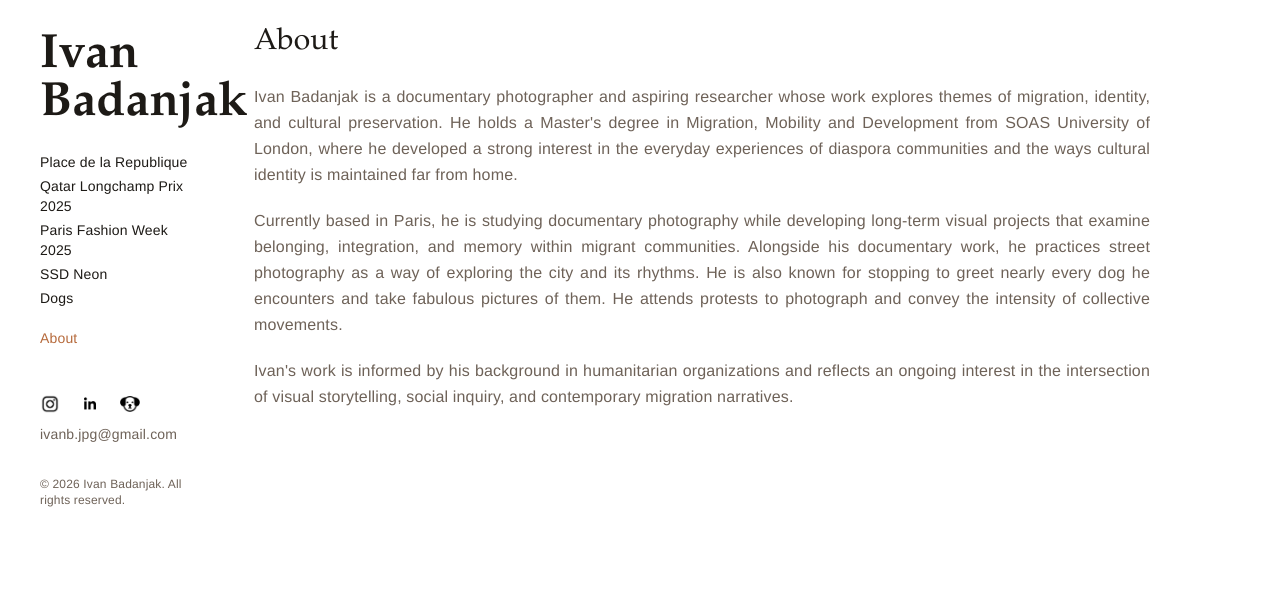
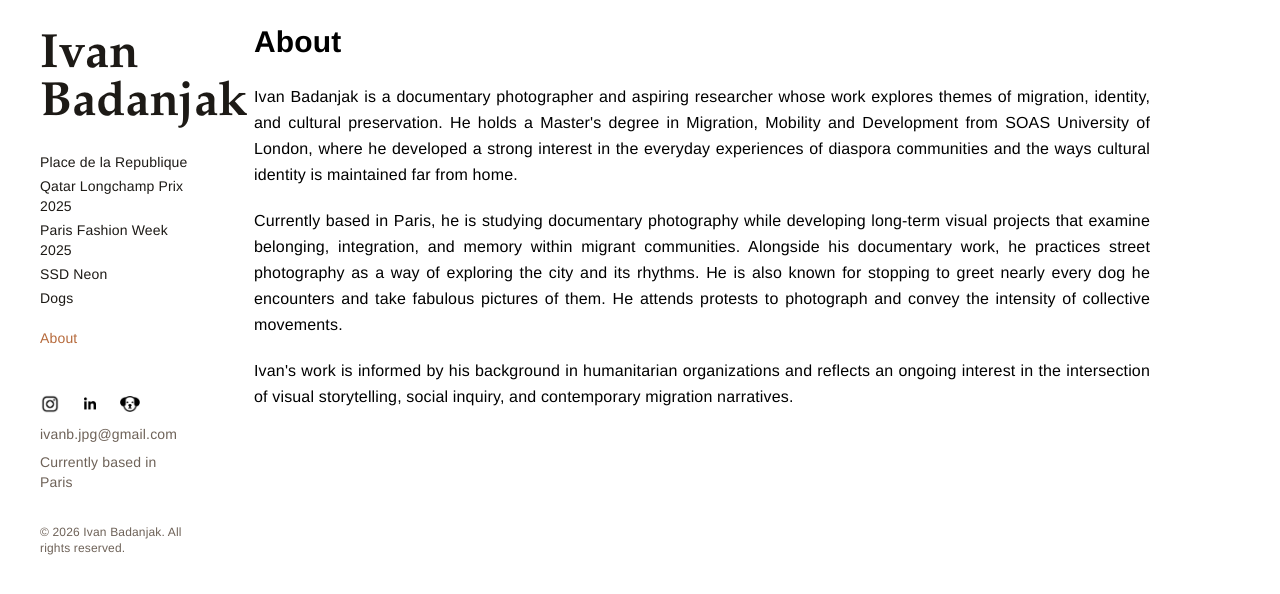
Before and after one commit to ibjak/Photography_Portfolio, a Next.js app: page /about in a window 1280 px wide. Shown: the top 594 px of the page. Built offline with nearby package versions, Linux system fonts and the light colour scheme.

Commit message:
font nav change

```diff
--- a/next.config.ts
+++ b/next.config.ts
@@ -2,13 +2,8 @@ import type { NextConfig } from "next";
 
 const nextConfig: NextConfig = {
   /* config options here */
-
   reactCompiler: true,
-
-  // Fix turbopack root warning
-  turbopack: {
-    root: process.cwd(),
-  },
+  outputFileTracingRoot: process.cwd(),
 };
 
 export default nextConfig;
--- a/src/components/PortfolioSite.tsx
+++ b/src/components/PortfolioSite.tsx
@@ -136,7 +136,7 @@ export default function PortfolioSite({ view }: PortfolioSiteProps) {
   }, [previousHomeSlideIndex]);
 
   const navLinkClass = (active: boolean) =>
-    `border-0 bg-transparent p-0 text-left text-sm font-normal transition-colors hover:text-[#0B2A6F] ${
+    `border-0 bg-transparent p-0 text-left text-sm font-medium transition-colors hover:text-[#0B2A6F] ${
       active ? "text-accent underline underline-offset-4" : "text-[#534941]"
     }`;
 
@@ -218,7 +218,7 @@ export default function PortfolioSite({ view }: PortfolioSiteProps) {
                 </div>
                 <Link
                   href="/about"
-                  className={`mt-5 block border-0 bg-transparent p-0 text-left text-sm font-normal transition-colors hover:text-[#0B2A6F] ${
+                  className={`mt-5 block border-0 bg-transparent p-0 text-left text-sm font-medium transition-colors hover:text-[#0B2A6F] ${
                     isAboutView ? "text-accent underline underline-offset-4" : "text-[#534941]"
                   }`}
                   aria-current={isAboutView ? "page" : undefined}
@@ -249,6 +249,7 @@ export default function PortfolioSite({ view }: PortfolioSiteProps) {
               </div>
               <div className="mt-1 grid gap-2 text-sm">
                 <span className="text-sm text-muted">ivanb.jpg@gmail.com</span>
+                <span className="text-sm text-muted">Currently based in Paris</span>
               </div>
               <div className="mt-8 text-xs text-muted">
                 © {new Date().getFullYear()} Ivan Badanjak. All rights reserved.
@@ -334,8 +335,8 @@ export default function PortfolioSite({ view }: PortfolioSiteProps) {
             </section>
           ) : isAboutView ? (
             <section className="max-w-4xl">
-              <h3 className="font-display text-3xl text-ink">About</h3>
-              <div className="mt-6 grid gap-5 text-base leading-relaxed text-muted [text-align:justify]">
+              <h3 className="font-sans text-3xl font-semibold text-black">About</h3>
+              <div className="mt-6 grid gap-5 font-sans text-base leading-relaxed text-black [text-align:justify]">
                 {aboutParagraphs.map((paragraph) => (
                   <p key={paragraph}>{paragraph}</p>
                 ))}
@@ -344,7 +345,7 @@ export default function PortfolioSite({ view }: PortfolioSiteProps) {
           ) : activeGallery ? (
             <section>
               <div className="flex flex-wrap items-center gap-3">
-                <h3 className="font-display text-3xl text-ink">{activeGalleryTitle}</h3>
+                <h3 className="font-sans text-3xl font-semibold text-black">{activeGalleryTitle}</h3>
                 <button
                   type="button"
                   onClick={() => setIsGridView((current) => !current)}
```
